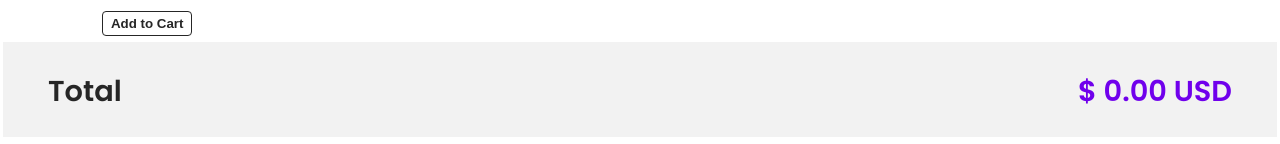
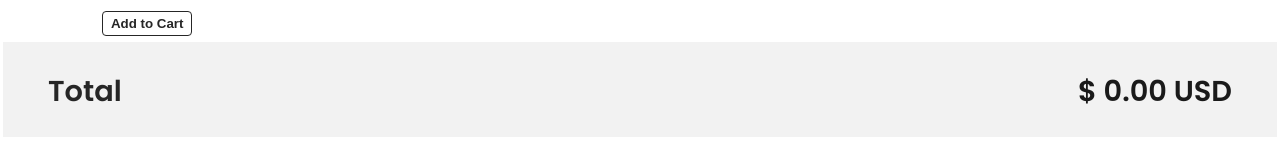
Before and after one commit to wingsown/codecademy-store, a React (Create React App) app: page / in a window 1280 px wide. Shown: the part 663-807 px from the top of the page. Built offline with nearby package versions, Linux system fonts and the light colour scheme.

Commit message:
Total component styles

```diff
--- a/src/index.css
+++ b/src/index.css
@@ -164,13 +164,13 @@ code {
 }
 
 .total-value {
-  color: #7000ec;
+  color: #1a1a1a;
   margin-left: auto;
 }
 
 .item-quantity {
   margin-left: auto;
-  border: 1px solid #131b3c;
+  border: 1px solid #262626;
   border-radius: 4px;
   width: 50px;
   padding: 2px 4px;
```
